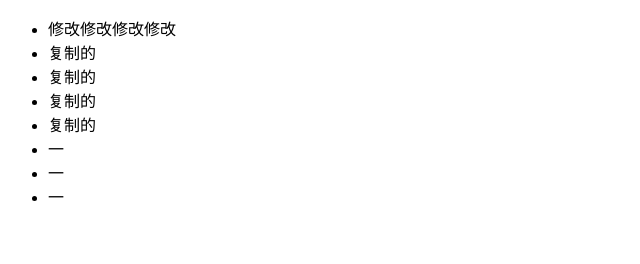
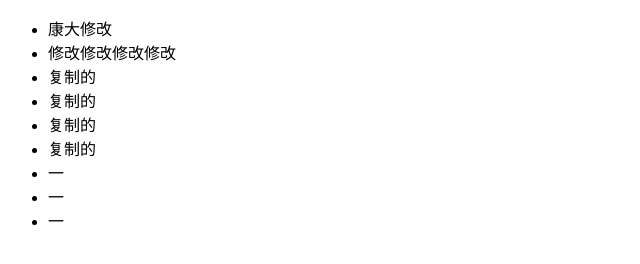
Before and after one commit to HHlq/taobao, a plain HTML site: page index.html in a window 1280 px wide. Shown: the whole page, without its empty margins (0-640 px from the left). Drawn offline with Linux system fonts and the light colour scheme.

Commit message:
在康大修改

```diff
--- a/index.html
+++ b/index.html
@@ -6,6 +6,7 @@
 	</head>
 	<body>
 		<ul>
+			<li>康大修改</li>
 			<li>修改修改修改修改</li>
 			<li>复制的</li>
 			<li>复制的</li>
```
Also changed, not shown: 1 other file.
